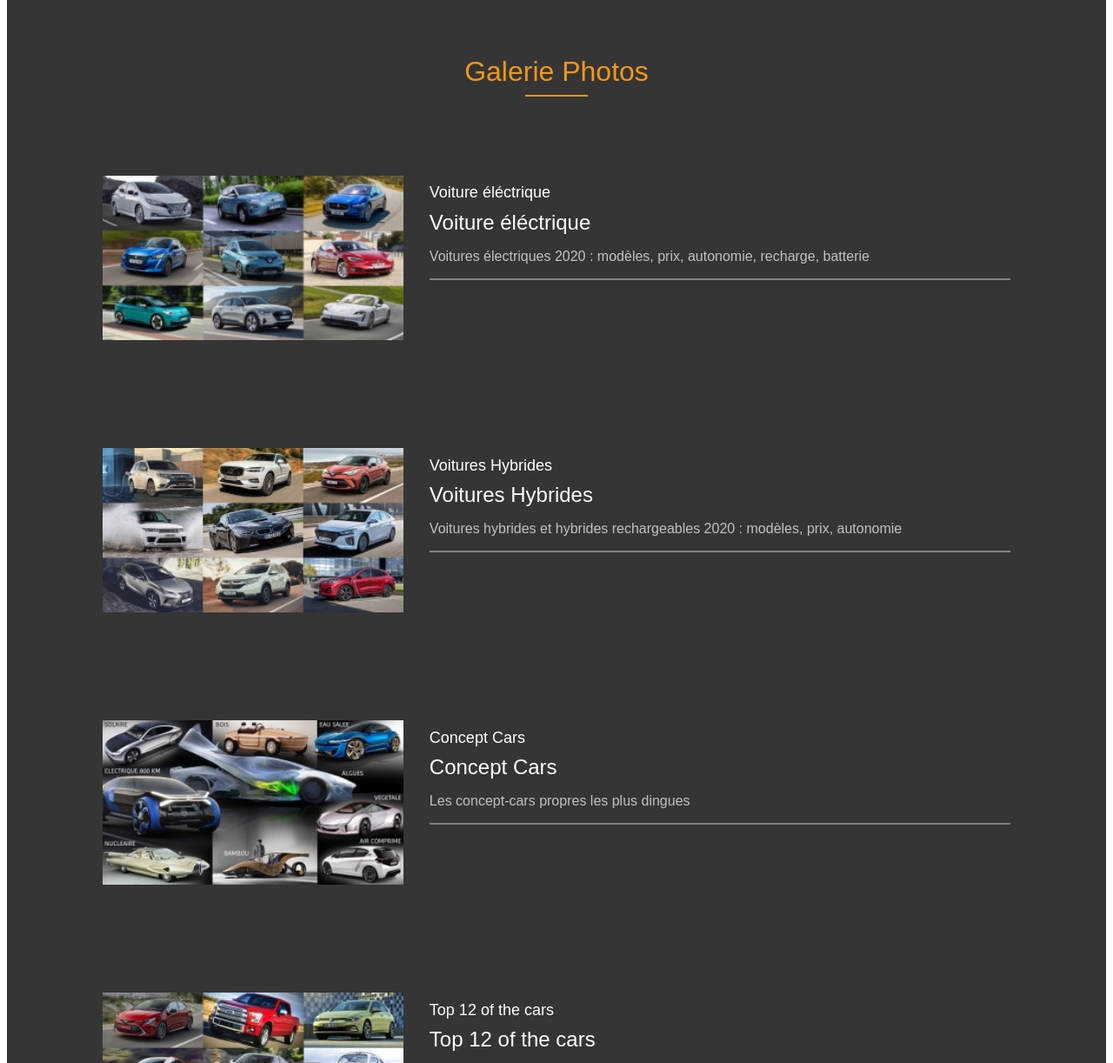
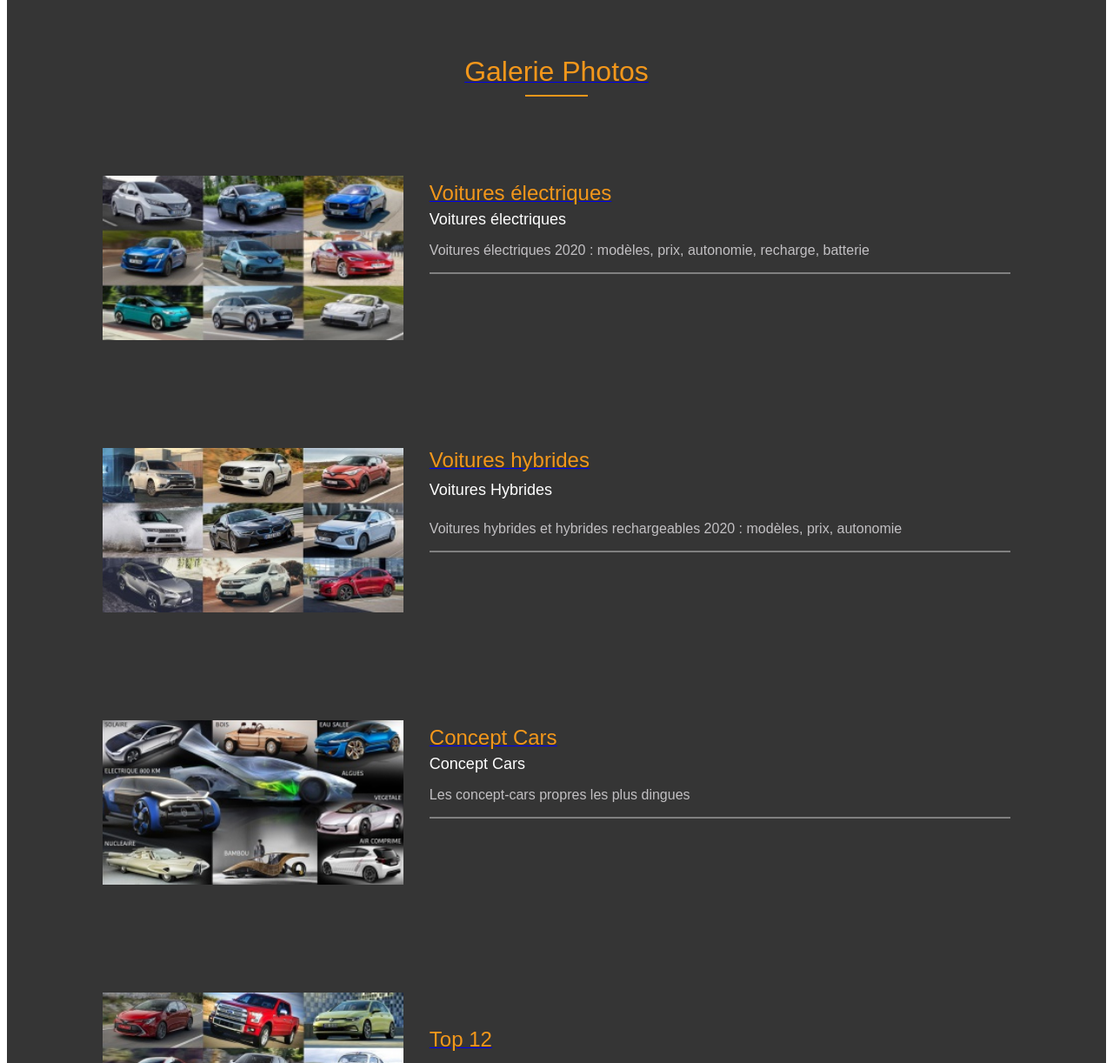
Before and after one commit to CDA-Team-DEV/monde, a plain HTML site: page galeries.html in a window 1280 px wide. Shown: the part 105-1327 px from the top of the page at 87% size. Drawn offline with Linux system fonts and the light colour scheme.

Commit message:
commit liens
commit liens

```diff
--- a/galeries.html
+++ b/galeries.html
@@ -56,9 +56,12 @@
                      <!-- Heading Start-->
                  <tr>
                        <td height="160" align="center" valign="middle" colspan="2">
-                            <font face="arial" size="6" color=" #f3971b">
+                           <a href="./index.html">
+                                   <font face="arial" color="#f3971b" size="6">
                                        Galerie Photos
                                    </font>
+                               </a>
+
                            <hr width="70" color="#f3971b">
                        </td>
                  </tr>
@@ -71,16 +74,20 @@
                               <table border="0" width="100%" cellpadding="0" cellspacing="0" align="center">
                                     <tr>
                                         <td height="40">
-                                             <font face="arial" size="4" color=" #ffffff">
-                                             Voiture éléctrique
+                                            <a href="./electrique.html">
+                                                <font face="arial" color="#f3971b" size="5">
+                                                    Voitures électriques
                                                 </font>
+                                            </a>
                                         </td>
                                     </tr>
                                     <tr>
                                         <td>
-                                             <font face="arial" size="5" color=" #ffffff">
-                                            Voiture éléctrique
+                                            <font face="arial" size="4" color=" #ffffff">
+                                                Voitures électriques
                                             </font>
+
+                                        </td>
                                         </td>
                                     </tr>
                                     <tr>
@@ -118,11 +125,11 @@
                                      </td>
                                 </tr>
                                 <tr>
-                                     <td>
-                                         <font face="arial" size="5" color=" #ffffff">
-                                        Voitures Hybrides
+                                      <a href="./hybride.html">
+                                                <font face="arial" color="#f3971b" size="5">
+                                                    Voitures hybrides
                                                 </font>
-                                    </td>
+                                      </a>
                                 </tr>
                                 <tr>
                                     <td>
@@ -153,14 +160,17 @@
                       <table border="0" width="100%" cellpadding="0" cellspacing="0" align="center">
                             <tr>
                                 <td height="40">
-                                     <font face="arial" size="4" color=" #ffffff">
+                                    <a href="./concept.html">
+                                        <font face="arial" color="#f3971b" size="5">
                                             Concept Cars
                                         </font>
+                                    </a>
+
                                 </td>
                             </tr>
                             <tr>
                                  <td>
-                                     <font face="arial" size="5" color=" #ffffff">
+                                     <font face="arial" size="4" color=" #ffffff">
                                          Concept Cars
                                      </font>
                                 </td>
@@ -194,16 +204,16 @@
                   <table border="0" width="100%" cellpadding="0" cellspacing="0" align="center">
                         <tr>
                              <td height="40">
-                                 <font face="arial" size="4" color=" #ffffff">
-                                 Top 12 of the cars
-                                </font>
+
                              </td>
                         </tr>
                         <tr>
                             <td>
-                                 <font face="arial" size="5" color=" #ffffff">
-                                 Top 12 of the cars
+                                <a href="./top12.html">
+                                    <font face="arial" color="#f3971b" size="5">
+                                        Top 12
                                     </font>
+                                </a>
                             </td>
                         </tr>
                         <tr>
```
Also changed, not shown: concept.html (+5 -3 lines), electrique.html (+5 -3 lines), hybride.html (+8 -6 lines), top12.html (+5 -3 lines). Lines whose indentation alone changed are shown as unchanged.
